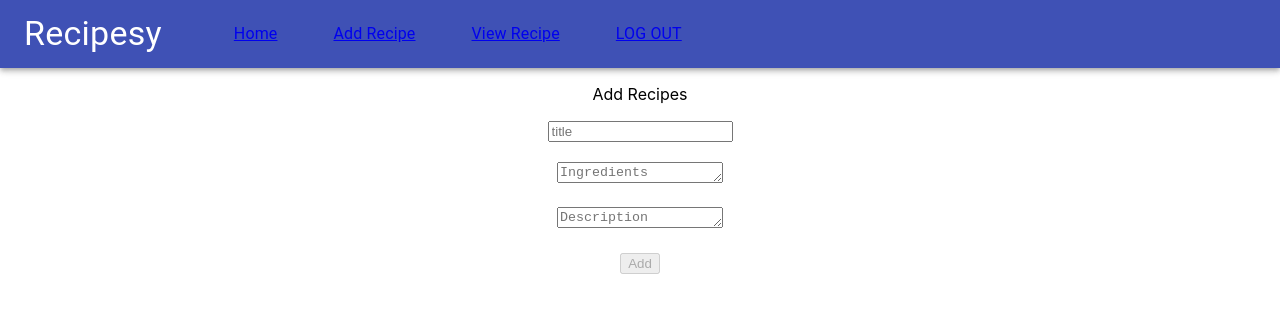
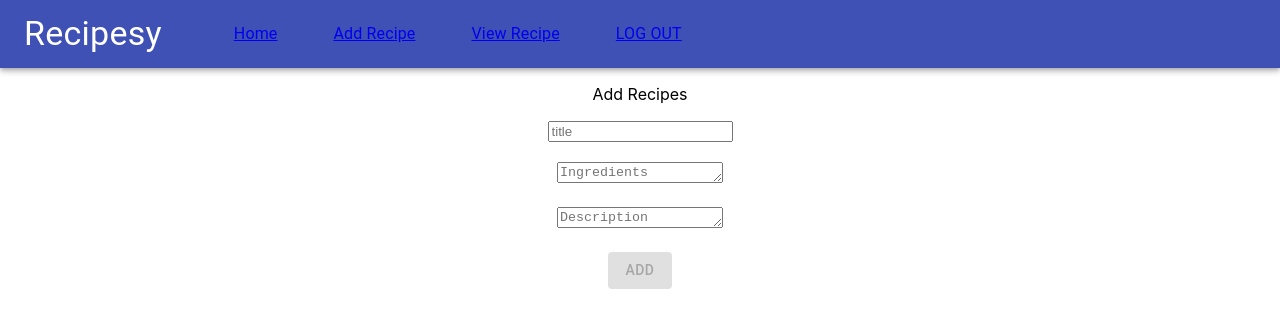
Before and after one commit to Ruhi-1/recipesy, a React (Create React App) app: page /addpage in a window 1280 px wide. Shown: the top 328 px of the page. Built offline with nearby package versions, Linux system fonts and the light colour scheme; no server answers.

Commit message:
changed button style

```diff
--- a/src/components/AddPage/AddPage.jsx
+++ b/src/components/AddPage/AddPage.jsx
@@ -5,9 +5,68 @@ import Header from '../../components/Header/Header';
 import TextField from '@material-ui/core/TextField';
 // import AddButton from '../AddButton/AddButton';
 import TextareaAutosize from '@material-ui/core/TextareaAutosize';
+import { blue } from '@material-ui/core/colors';
+import Button from '@material-ui/core/Button';
+import { createMuiTheme, withStyles, makeStyles, ThemeProvider } from '@material-ui/core/styles';
+
+
+
 
 // import '../Category/Category';
 
+const BootstrapButton = withStyles({
+    root: {
+      boxShadow: 'none',
+      textTransform: 'none',
+      fontSize: 16,
+      padding: '6px 12px',
+      border: '1px solid',
+      lineHeight: 1.5,
+      backgroundColor: '#007bff',
+      borderColor: '#007bff',
+      fontFamily: [
+        '-apple-system',
+        'BlinkMacSystemFont',
+        '"Segoe UI"',
+        'Roboto',
+        '"Helvetica Neue"',
+        'Arial',
+        'sans-serif',
+        '"Apple Color Emoji"',
+        '"Segoe UI Emoji"',
+        '"Segoe UI Symbol"',
+      ].join(','),
+      '&:hover': {
+        backgroundColor: '#0069d9',
+        borderColor: '#0062cc',
+        boxShadow: 'none',
+      },
+      '&:active': {
+        boxShadow: 'none',
+        backgroundColor: '#0062cc',
+        borderColor: '#005cbf',
+      },
+      '&:focus': {
+        boxShadow: '0 0 0 0.2rem rgba(0,123,255,.5)',
+      },
+    },
+  })(Button);
+
+//   const useStyles = makeStyles(theme => ({
+//     margin: {
+//       margin: theme.spacing(1),
+//     },
+//   }));
+
+const ColorButton = withStyles(theme => ({
+    root: {
+      color: theme.palette.getContrastText(blue[500]),
+      backgroundColor: blue[500],
+      '&:hover': {
+        backgroundColor: blue[700],
+      },
+    },
+  }))(Button);
 class AddPage extends Component {
     state = {
 
@@ -83,6 +142,8 @@ class AddPage extends Component {
 
 
     render() {
+        // const classes = useStyles();
+
     return (
         <div>
             <Header />
@@ -120,13 +181,13 @@ class AddPage extends Component {
         &nbsp;&nbsp;&nbsp;&nbsp;&nbsp;&nbsp;
         {/* <AddButton /> */}
         <div align="center">
-        <button
+        <ColorButton
         type="submit"
-        className="btn btn-default"
+        // className={classes.margin}
         variant="contained"
         color="primary"
         disabled={this.isFormInvalid()}
-        >Add</button>
+        >Add</ColorButton>
         </div>
         </form>
         </div>
```
